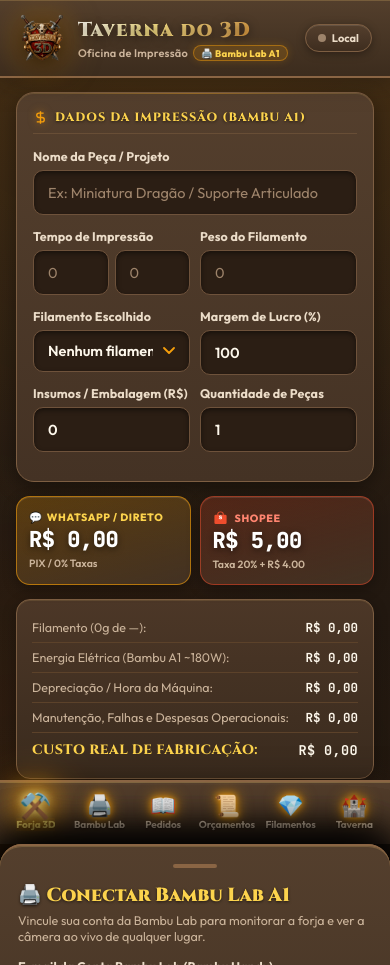
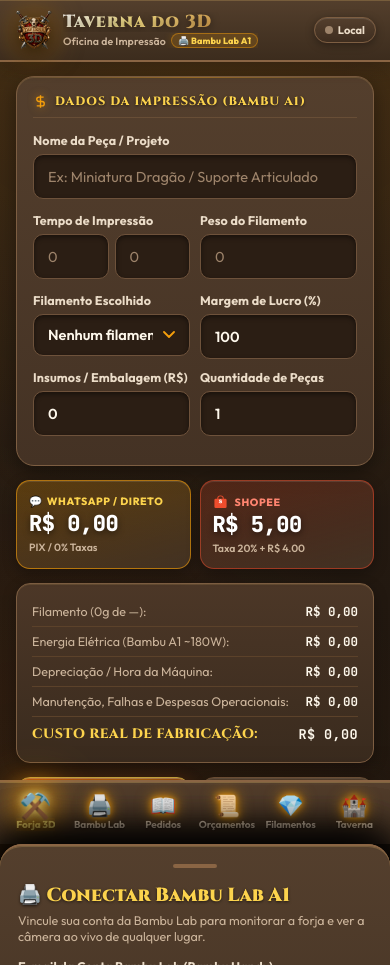
Before and after one commit to Taverna-do-3D/Calculadora, a website: page index.html in a window 390 px wide. Drawn offline with Linux system fonts and the light colour scheme.

Commit message:
fix: layout responsivo do topo no celular para manter alinhamento perfeito com a nuvem conectada

```diff
--- a/index.html
+++ b/index.html
@@ -111,7 +111,7 @@
    HEADER / TOPBAR (PLACA DA TAVERNA)
 ========================================================= */
 .topbar {
-  padding: calc(14px + env(safe-area-inset-top)) 18px 14px;
+  padding: calc(10px + env(safe-area-inset-top)) 14px 10px;
   background: linear-gradient(180deg, rgba(84, 63, 45, 0.98) 0%, rgba(60, 44, 30, 0.98) 100%);
   border-bottom: 2px solid #8a6544;
   box-shadow: 0 4px 20px rgba(35, 24, 15, 0.5), inset 0 1px 0 rgba(254, 215, 120, 0.2);
@@ -126,22 +126,27 @@
   display: flex;
   align-items: center;
   justify-content: space-between;
+  gap: 8px;
+  width: 100%;
 }
 
 .brand-wrapper {
   display: flex;
   align-items: center;
-  gap: 12px;
+  gap: 9px;
   cursor: pointer;
+  min-width: 0;
+  flex: 1;
 }
 
 .brand-logo {
-  width: 48px;
-  height: 48px;
+  width: 40px;
+  height: 40px;
+  flex-shrink: 0;
   border-radius: 0;
   border: none;
   background: transparent;
-  filter: drop-shadow(0 4px 12px rgba(0, 0, 0, 0.8)) drop-shadow(0 0 14px rgba(245, 158, 11, 0.5));
+  filter: drop-shadow(0 4px 10px rgba(0, 0, 0, 0.8)) drop-shadow(0 0 12px rgba(245, 158, 11, 0.5));
   object-fit: contain;
   transition: transform 0.2s ease;
 }
@@ -150,26 +155,41 @@
   transform: scale(1.08) rotate(-2deg);
 }
 
+.brand-text {
+  min-width: 0;
+  display: flex;
+  flex-direction: column;
+  justify-content: center;
+  overflow: hidden;
+}
+
 .brand-text h1 {
   font-family: var(--font-brand);
-  font-size: 20px;
+  font-size: 17.5px;
   font-weight: 900;
-  letter-spacing: 0.06em;
+  letter-spacing: 0.05em;
   background: linear-gradient(135deg, #ffffff 0%, #fde68a 35%, var(--gold) 70%, #d97706 100%);
   -webkit-background-clip: text;
   -webkit-text-fill-color: transparent;
-  text-shadow: 0 2px 10px rgba(0,0,0,0.5);
+  text-shadow: 0 2px 8px rgba(0,0,0,0.5);
+  white-space: nowrap;
+  overflow: hidden;
+  text-overflow: ellipsis;
+  line-height: 1.15;
 }
 
 .brand-text p {
-  font-size: 11px;
+  font-size: 10.5px;
   color: var(--muted);
   font-weight: 600;
   display: flex;
   align-items: center;
   gap: 5px;
-  margin-top: 2px;
-  letter-spacing: 0.02em;
+  margin-top: 1px;
+  letter-spacing: 0.01em;
+  white-space: nowrap;
+  overflow: hidden;
+  text-overflow: ellipsis;
 }
 
 .printer-badge {
@@ -178,25 +198,28 @@
   gap: 3px;
   background: rgba(245, 158, 11, 0.18);
   border: 1px solid rgba(245, 158, 11, 0.45);
-  padding: 1px 7px;
+  padding: 1px 6px;
   border-radius: 99px;
-  font-size: 9.5px;
+  font-size: 9px;
   font-weight: 800;
   color: var(--amber-light);
   box-shadow: 0 0 8px rgba(245, 158, 11, 0.2);
+  flex-shrink: 0;
+  white-space: nowrap;
 }
 
 .topbar-actions {
   display: flex;
   align-items: center;
-  gap: 8px;
+  gap: 6px;
+  flex-shrink: 0;
 }
 
 .cloud-pill {
-  display: flex;
+  display: inline-flex;
   align-items: center;
-  gap: 6px;
-  padding: 6px 12px;
+  gap: 5px;
+  padding: 5px 10px;
   border-radius: 99px;
   background: linear-gradient(180deg, #543f2d 0%, #3e2d1f 100%);
   border: 1px solid #7d5e42;
@@ -206,6 +229,8 @@
   color: var(--text-dim);
   cursor: pointer;
   transition: all 0.2s ease;
+  flex-shrink: 0;
+  white-space: nowrap;
 }
 
 .cloud-pill:active {
@@ -3236,8 +3261,14 @@
 function setCloudStatus(state, label) {
   const dot = document.getElementById('cloudDot');
   const txt = document.getElementById('cloudPillText');
+  const pill = document.getElementById('btnCloudPill');
   if (dot) dot.className = 'cloud-dot ' + (state || '');
-  if (txt) txt.textContent = label || 'Local';
+  if (txt) {
+    let displayLabel = label || 'Local';
+    if (displayLabel === 'Nuvem Conectada') displayLabel = 'Nuvem';
+    txt.textContent = displayLabel;
+  }
+  if (pill) pill.title = label ? `Status: ${label}` : 'Sincronização na Nuvem';
 }
 
 let autoSyncTimer = null;
```
